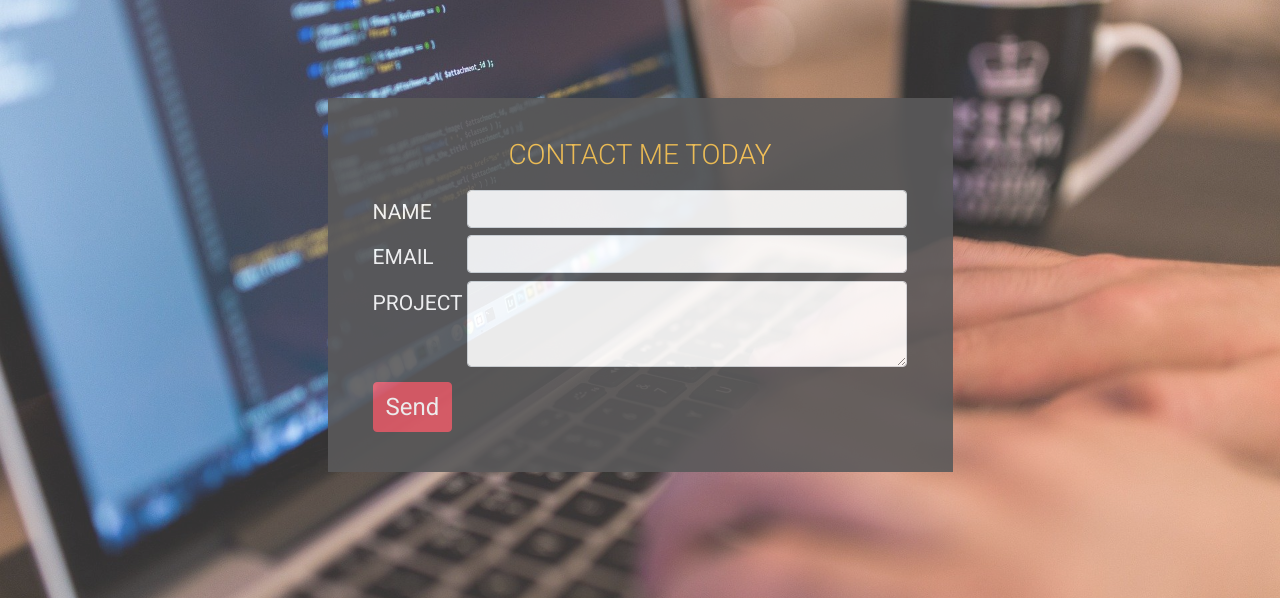
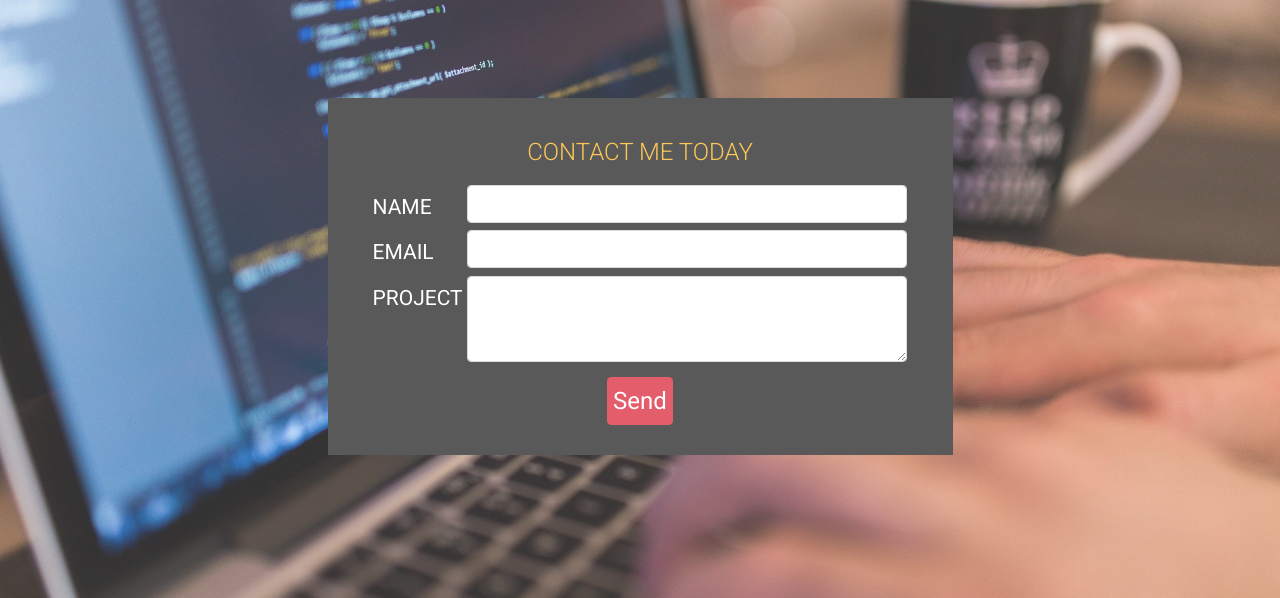
Before and after one commit to Code-Institute-Submissions/Oneday2010-milestone-project1, a plain HTML site: page contact.html in a window 1280 px wide. Shown: the part 102-700 px from the top of the page. Drawn offline with nearby package versions, Linux system fonts and the light colour scheme.

Commit message:
form btn bug fix and each pages padding edit to fit on different size of window

```diff
--- a/assets/css/style.css
+++ b/assets/css/style.css
@@ -1,4 +1,3 @@
-
 @import url('https://fonts.googleapis.com/css?family=Roboto:100,200,300,400,500,600,700|Exo:100,200,300,400,500,600,700');
 
 
@@ -9,7 +8,7 @@
 
 
 
-.nav-fram {
+.nav-frame {
     border: 0px;
 }
 
@@ -59,7 +58,7 @@
 /*--------------------------------------------home*/
 .bg-image-outer {
    margin:0;
-
+    padding-bottom:500px;
     background: url("../images/laptop.jpg");
     background-position: center;
     background-repeat: no-repeat;
@@ -67,7 +66,7 @@
     background-attachment: fixed;
     width: 100%;
     height: 100%;
-    position: absolute;
+
     opacity: 0.8;
      z-index: -1;
 }
@@ -77,7 +76,7 @@
 .home {
 
        background-color:#e2a31b;
-
+       vertical-align: middle;
        color: #fff;
        position: relative;
        margin: 350px auto;
@@ -116,7 +115,7 @@
 
         padding-top: 110px;
        color: #e0dddd;
-        height:120vh;
+       padding-bottom: 200px;
 
         background-color: #2e2b2b;
 
@@ -190,15 +189,15 @@ margin:0 auto;
 }
 .bg-resume {
    margin:0 auto;
-   padding-top: 120px;
+
    padding-left: 30px;
     background-color:#2e2b2b;
     background-size: cover;
-
+    padding-bottom: 500px;
 
 
     color:#e0dddd;
-    height:110vh;
+
 }
 
 
@@ -324,12 +323,13 @@ margin:0 auto;
 /*--------------------------------------------contact*/
 
 .contact {
-   margin:200px auto;
+
    max-width: 70%;
    background-color:#313031 ;
-    opacity: 0.9;
+   position: relative;
+
     color: #fff;
-    padding: 18px;
+    padding: 20px;
     text-align:left;
       }
 
@@ -338,15 +338,14 @@ margin:0 auto;
          background-position: center;
         background-repeat: no-repeat;
         background-size:cover;
-          background-attachment: fixed;
+        background-attachment: fixed;
+         padding-bottom: 600px;
         width: 100%;
         height: 100%;
-         position: absolute;
-
-        margin:0 auto;
+        margin-bottom: 0px;
         opacity: 0.8;
-         z-index: -1;
-
+       position: absolute ;
+      z-index: -1;
 
 }
 
@@ -362,7 +361,8 @@ margin:0 auto;
 .form-group {
 
     font-size: 21px;
-    margin:0;
+  margin: 0 auto;
+    padding:0;
     font-family: "Roboto", sans-serif;
     text-transform: uppercase;
 
@@ -370,8 +370,9 @@ margin:0 auto;
 
 button[type="submit"] {
     margin-top: 15px;
-    margin-bottom: 10px;
-    font-size: 24px;
+    padding: 5px;
+
+      font-size: 24px;
 }
 
 /*--------------------------------------------footer*/
@@ -502,10 +503,9 @@ button[type="submit"] {
    margin:200px auto;
    max-width: 50%;
    background-color:#313031 ;
-   opacity: 0.9;
-       color: #fff;
+   color: #fff;
       padding: 30px;
- min-height: 240px;
+    min-height: 240px;
      text-align:left;
     }
 
--- a/contact.html
+++ b/contact.html
@@ -65,10 +65,10 @@
 
 <!--section-->
      <section class="container-fluid contact-bg">
-            <div class="row ">
-              <div class="col justify-content-center">
+            <div class="row text-center">
+              <div class="col ">
                     <div class="contact">
-                        <div><h3 class="uppercase contact-title">contact me today</h3></div>
+                        <div><h4 class="uppercase contact-title">contact me today</h4></div>
                        <form >
                             <div class="form-group row">
                                 <label for="inputname" class="col-sm-2 col-form-label">Name</label>
@@ -90,8 +90,8 @@
                             </div>
 
                             <div class="form-group row">
-                                <div class="col-sm-10">
-                                <button type="submit" class="btn btn-danger">Send</button>
+                                <div class="col-12 text-center">
+                                <button type="submit" class="btn btn-danger btn-md">Send</button>
                                 </div>
                             </div>
                        </form>
@@ -100,8 +100,7 @@
             </div>
      </section>
 
-     <script src="https://code.jquery.com/jquery-3.5.1.slim.min.js" integrity="sha384-DfXdz2htPH0lsSSs5nCTpuj/zy4C+OGpamoFVy38MVBnE+IbbVYUew+OrCXaRkfj" crossorigin="anonymous"></script>
-<script src="https://cdn.jsdelivr.net/npm/bootstrap@4.5.3/dist/js/bootstrap.bundle.min.js" integrity="sha384-ho+j7jyWK8fNQe+A12Hb8AhRq26LrZ/JpcUGGOn+Y7RsweNrtN/tE3MoK7ZeZDyx" crossorigin="anonymous"></script>
+
 </body>
 <!--footer-->
 
@@ -189,4 +188,8 @@
 
 
 </footer>
+
+ <script src="https://code.jquery.com/jquery-3.5.1.slim.min.js" integrity="sha384-DfXdz2htPH0lsSSs5nCTpuj/zy4C+OGpamoFVy38MVBnE+IbbVYUew+OrCXaRkfj" crossorigin="anonymous"></script>
+<script src="https://cdn.jsdelivr.net/npm/bootstrap@4.5.3/dist/js/bootstrap.bundle.min.js" integrity="sha384-ho+j7jyWK8fNQe+A12Hb8AhRq26LrZ/JpcUGGOn+Y7RsweNrtN/tE3MoK7ZeZDyx" crossorigin="anonymous"></script>
+
 </html>
```
Also changed, not shown: about.html (+4 -2 lines), index.html (+2 -2 lines), resume.html (+4 -2 lines).
